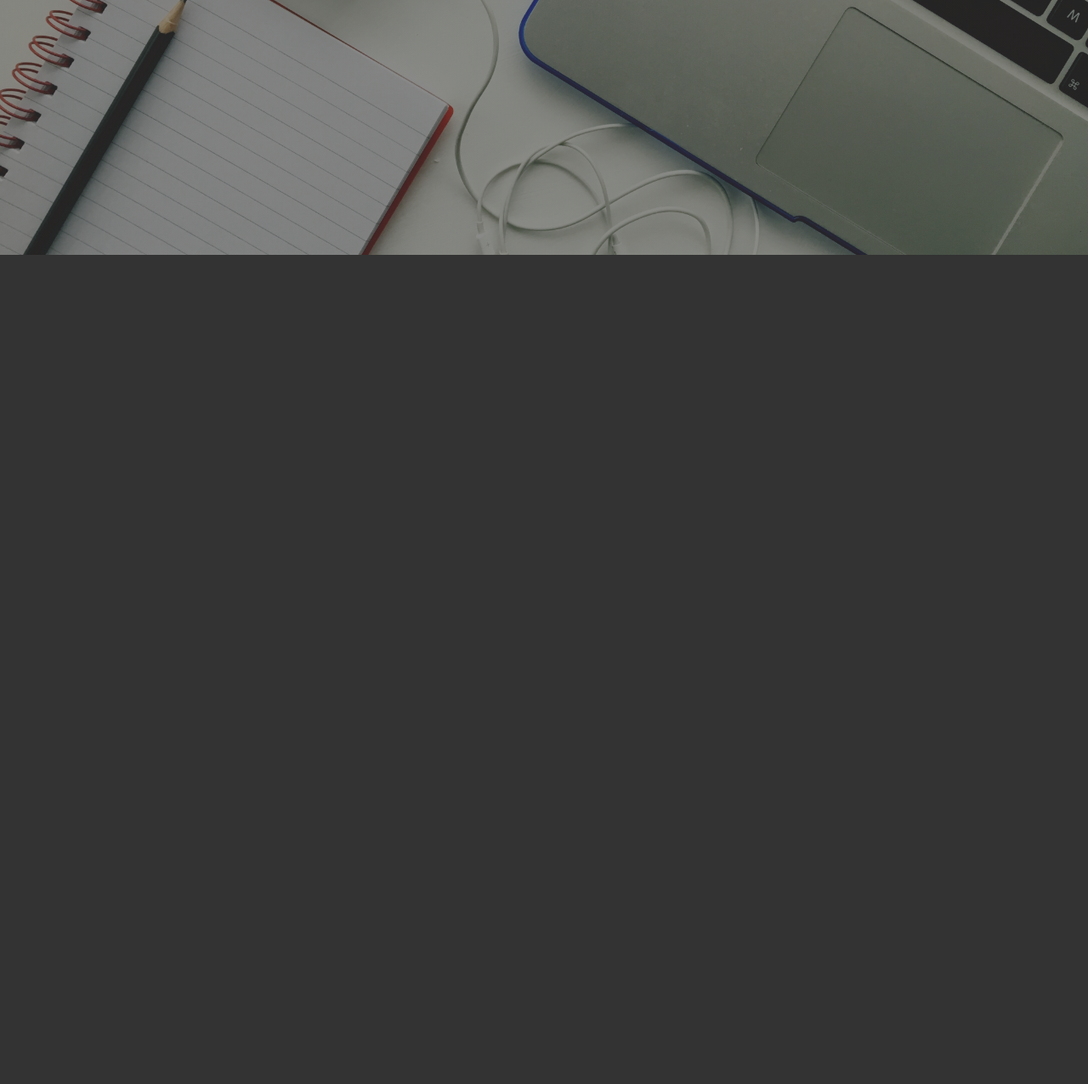
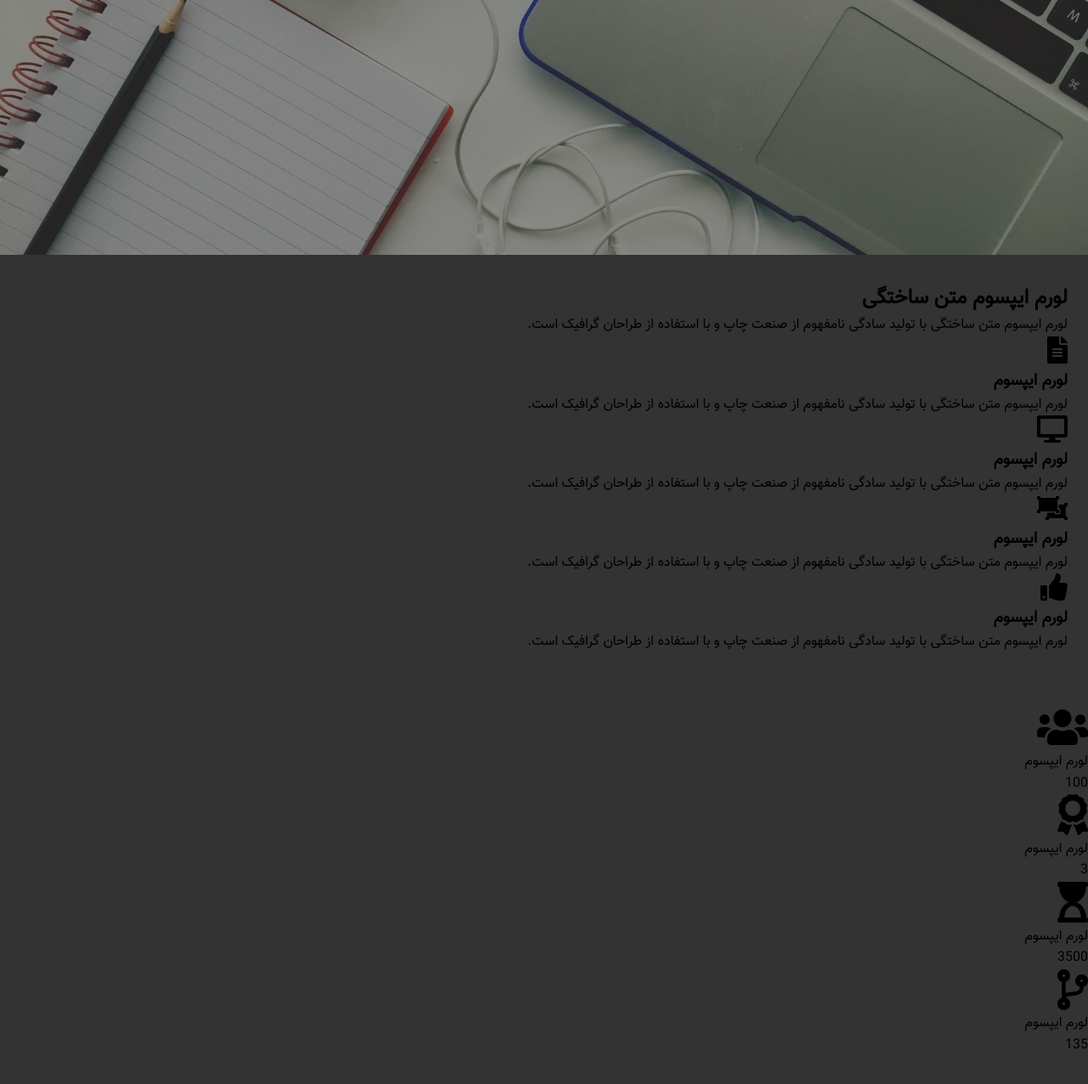
Before and after one commit to Hamid-R-F/sass-tutorial-Al-Sh, a plain HTML site: page index.html in a window 1280 px wide. Shown: the part 500-1776 px from the top of the page at 85% size. Before the commit the page ends 800 px from the top, so only its background shows below. Drawn offline with Linux system fonts and the light colour scheme.

Commit message:
add feature to html

```diff
--- a/index.html
+++ b/index.html
@@ -35,4 +35,84 @@
     </header>
 </body>
 
+<section id="home-1" class="py-2">
+    <div class="container text-center">
+        <h2 class="section-title">لورم ایپسوم متن ساختگی</h2>
+        <div class="bottom-line"></div>
+        <p>لورم ایپسوم متن ساختگی با تولید سادگی نامفهوم از صنعت چاپ و با استفاده از طراحان گرافیک است.
+        </p>
+
+        <div class="items">
+            <div>
+                <i class="fas fa-file-alt fa-2x"></i>
+                <h3>لورم ایپسوم</h3>
+                <p>
+                    لورم ایپسوم متن ساختگی با تولید سادگی نامفهوم از صنعت چاپ و با
+                    استفاده از طراحان گرافیک است.
+                </p>
+            </div>
+
+            <div>
+                <i class="fas fa-desktop fa-2x"></i>
+                <h3>لورم ایپسوم</h3>
+                <p>
+                    لورم ایپسوم متن ساختگی با تولید سادگی نامفهوم از صنعت چاپ و با
+                    استفاده از طراحان گرافیک است.
+                </p>
+            </div>
+
+            <div>
+                <i class="fas fa-object-ungroup fa-2x"></i>
+                <h3>لورم ایپسوم</h3>
+                <p>
+                    لورم ایپسوم متن ساختگی با تولید سادگی نامفهوم از صنعت چاپ و با
+                    استفاده از طراحان گرافیک است.
+                </p>
+            </div>
+
+            <div>
+                <i class="fas fa-thumbs-up fa-2x"></i>
+                <h3>لورم ایپسوم</h3>
+                <p>
+                    لورم ایپسوم متن ساختگی با تولید سادگی نامفهوم از صنعت چاپ و با
+                    استفاده از طراحان گرافیک است.
+                </p>
+            </div>
+        </div>
+    </div>
+</section>
+
+<section id="home-2" class="text-center py-2">
+    <div class="items">
+        <div>
+            <ul>
+                <li><i class="fas fa-users fa-3x"></i></li>
+                <li class="items-title">لورم ایپسوم</li>
+                <li class="items-number">100</li>
+            </ul>
+        </div>
+        <div>
+            <ul>
+                <li><i class="fas fa-award fa-3x"></i></li>
+                <li class="items-title">لورم ایپسوم</li>
+                <li class="items-number">3</li>
+            </ul>
+        </div>
+        <div>
+            <ul>
+                <li><i class="fas fa-hourglass-start fa-3x"></i></li>
+                <li class="items-title">لورم ایپسوم</li>
+                <li class="items-number">3500</li>
+            </ul>
+        </div>
+        <div>
+            <ul>
+                <li><i class="fas fa-code-branch fa-3x"></i></li>
+                <li class="items-title">لورم ایپسوم</li>
+                <li class="items-number">135</li>
+            </ul>
+        </div>
+    </div>
+</section>
+
 </html>
```
